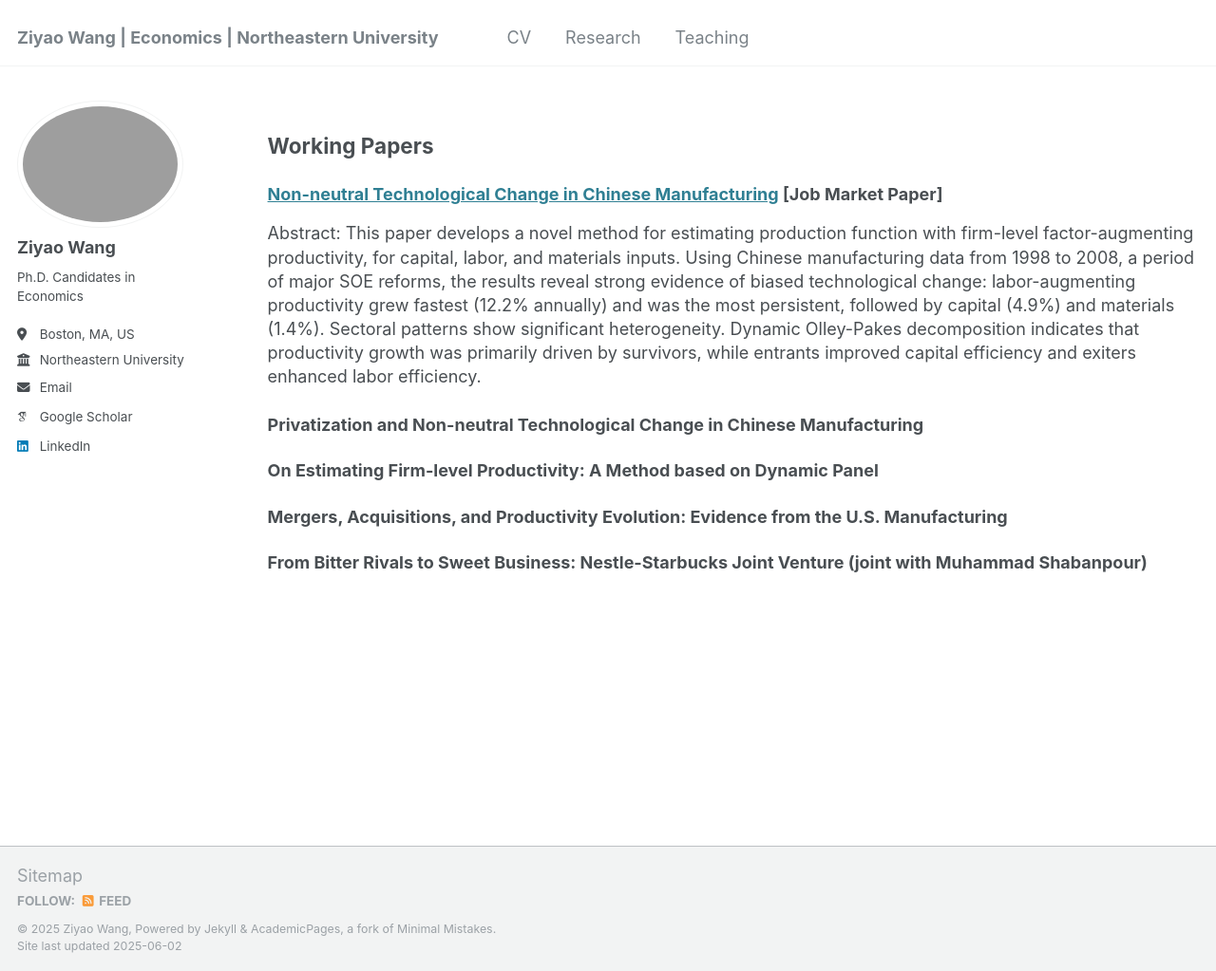
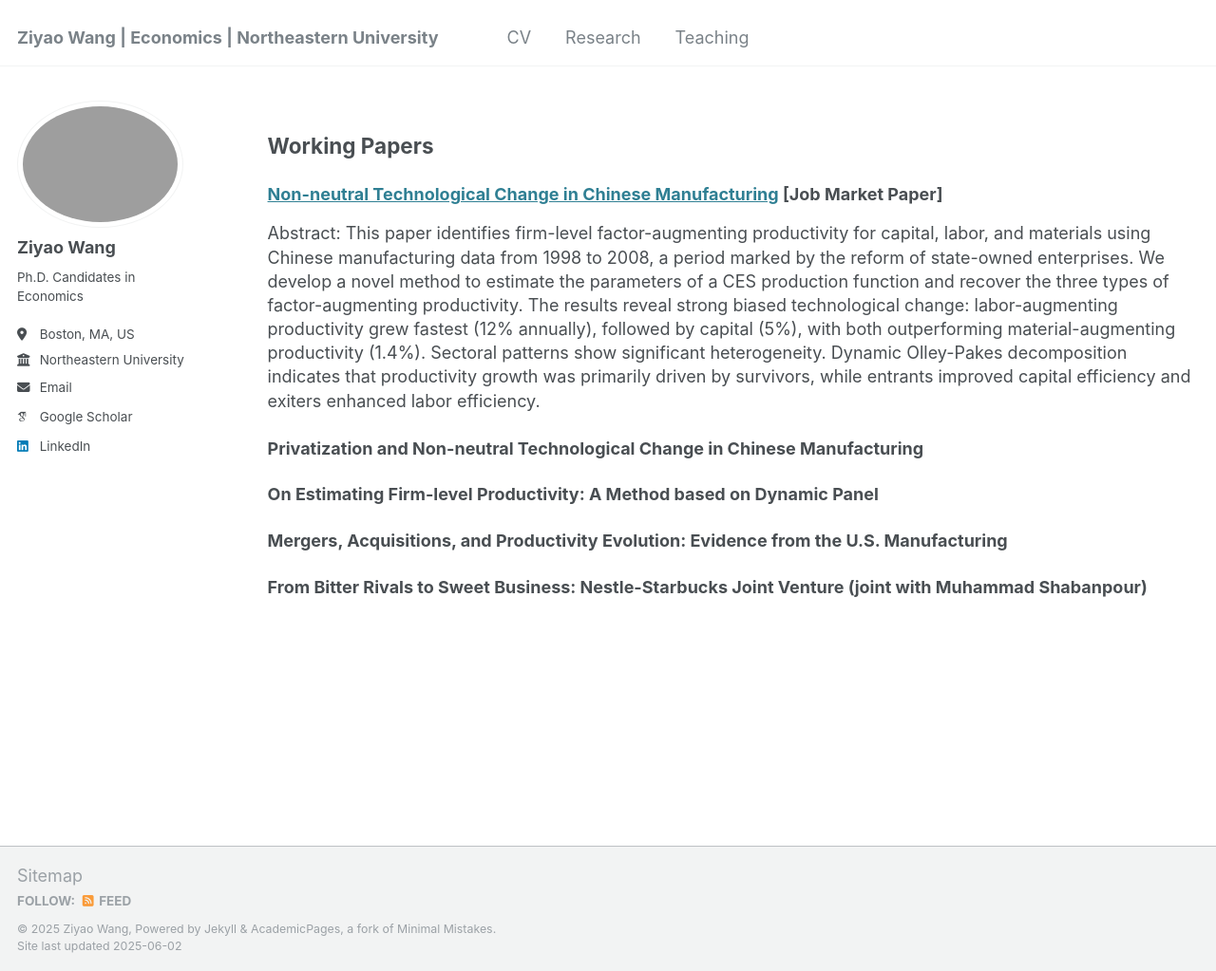
Before and after one commit to ziyaowangecon/ziyaowangecon.github.io, a Jekyll site: the page built from _pages/research.md, in a window 1280 px wide and 1023 px high. Shown: the whole window at 95% size. Built offline with Jekyll 4.4.1, drawn with Linux system fonts in a browser that asks for light colours; some web fonts are replaced.

Commit message:
Update research.md

```diff
--- a/_pages/research.md
+++ b/_pages/research.md
@@ -65,7 +65,7 @@ author_profile: true
 
 ### [Non-neutral Technological Change in Chinese Manufacturing](https://papers.ssrn.com/sol3/papers.cfm?abstract_id=5176447) **[Job Market Paper]**
 
-Abstract: This paper develops a novel method for estimating production function with firm-level factor-augmenting productivity, for capital, labor, and materials inputs. Using Chinese manufacturing data from 1998 to 2008, a period of major SOE reforms, the results reveal strong evidence of biased technological change:  labor-augmenting productivity grew fastest (12.2% annually) and was the most persistent, followed by capital (4.9%) and materials (1.4%). Sectoral patterns show significant heterogeneity. Dynamic Olley-Pakes decomposition indicates that productivity growth was primarily driven by survivors, while entrants improved capital efficiency and exiters enhanced labor efficiency.
+Abstract: This paper identifies firm-level factor-augmenting productivity for capital, labor, and materials using Chinese manufacturing data from 1998 to 2008, a period marked by the reform of state-owned enterprises. We develop a novel method to estimate the parameters of a CES production function and recover the three types of factor-augmenting productivity. The results reveal strong biased technological change:  labor-augmenting productivity grew fastest (12% annually), followed by capital (5%), with both outperforming material-augmenting productivity (1.4%). Sectoral patterns show significant heterogeneity. Dynamic Olley-Pakes decomposition indicates that productivity growth was primarily driven by survivors, while entrants improved capital efficiency and exiters enhanced labor efficiency.
 
 ### Privatization and Non-neutral Technological Change in Chinese Manufacturing
 
```
